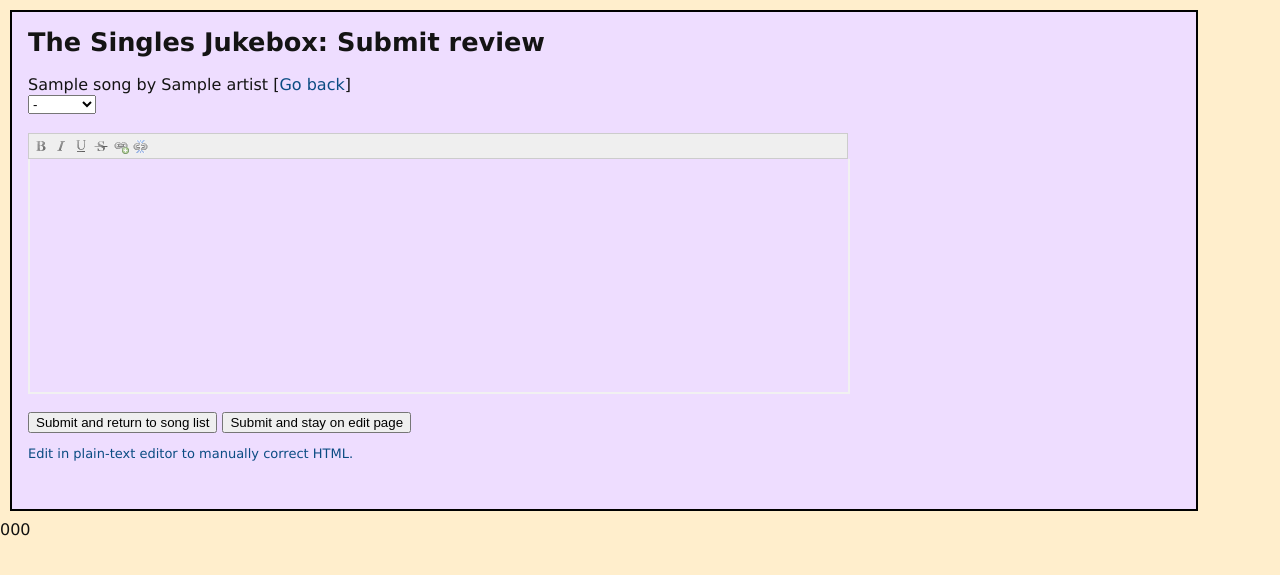
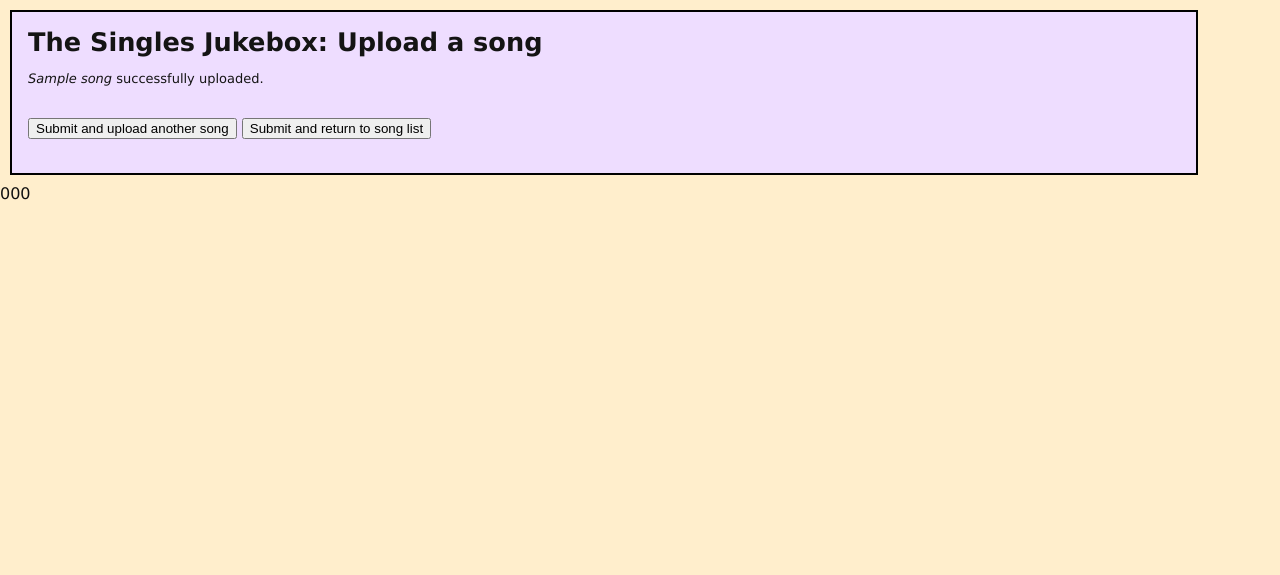
Before and after one commit to katstevens/jukebox-tnj, a Django app: template blurber/templates/upload_song.html in a window 1280 px wide. Shown: the top 575 px of the page. Run offline with Django 3.2, Linux system fonts and the light colour scheme; the template is opened without the code that fills it: most values are stand-ins (such as "Sample title", 1, 10 or a date in 2020).

Commit message:
Basic song upload view, template, form etc

```diff
--- a/blurber/templates/upload_song.html
+++ b/blurber/templates/upload_song.html
@@ -1,51 +1,25 @@
 {% extends 'base.html' %}
 {% load staticfiles %}
 
-{% block extra_scripts %}
-{% if not use_html %}
-	<script src="{% static 'js/nicEdit.js' %}" type="text/javascript"></script>
-	<script type="text/javascript">
-	bkLib.onDomLoaded(function() {
-		new nicEditor({buttonList : ['bold','italic','underline','strikethrough','link','unlink','html']}).panelInstance('id_blurb');
-	});
-	</script>
-{% endif %}
-{% endblock %}
-{% block page_title %}Submit review{% endblock %}
+{% block page_title %}Upload a song{% endblock %}
 
 {% block content %}
+
 	<div>
-		<br />
-		{{ song.title }} by {{ song.artist }} [<a href="{% url 'weekly_schedule' %}">Go back</a>]
+	{% if song %}
+		<p><em>{{ song }}</em> successfully uploaded.</p>
+	{% endif %}
 	</div>
 	<div>
 		<form action="" method="post">
     		{% csrf_token %}
-			<select name="score" id="id_score">
-				<option value="99">-</option>
-				{% for i in score_limit %}
-				<option value="{{ i }}"{% if form.score.value == i %} selected="selected"{% endif %}>{{ i }}</option>
-				{% endfor %}
-			</select>
-			<br /><br />
-
-			<textarea name="blurb" id="id_blurb" rows="15" cols="100">{{ form.blurb.value }}</textarea>
-
+			{{ form.as_p }}
 			<br />
+			<input type="submit" name="submit" value="Submit and upload another song" />
 			<input type="submit" name="submit_and_return_to_songlist" value="Submit and return to song list" />
-			<input type="submit" name="submit" value="Submit and stay on edit page" />
 			<br />
 		</form>
-		{% if use_html %}
-		<p><a href="{% url 'write_review' song.id %}">Edit with rich text editor.</a></p>
-		{% else %}
-		<p><a href="{% url 'write_review_html' song.id %}">Edit in plain-text editor to manually correct HTML.</a></p>
-		{% endif %}
 	</div>
 	<br />
-	<div>
-	{% if preview_text %}
-		<strong>{{ request.user }}</strong>: {{ form.blurb.value|safe }}<br /><strong>[{{ form.score.value }}]</strong>
-	{% endif %}
-	</div>
+
 {% endblock %}
--- a/jukebox/urls.py
+++ b/jukebox/urls.py
@@ -18,13 +18,15 @@ from django.conf.urls import url, include
 from django.conf.urls.static import static
 from django.contrib import admin
 
-from blurber.views import weekly_schedule, write_review
+from blurber.views import weekly_schedule, write_review, upload_song
 
 urlpatterns = [
     url(r'^admin/', admin.site.urls),
     url(r'^schedule/', weekly_schedule, name='weekly_schedule'),
     url(r'^song/(?P<song_id>\d+)$', write_review, name='write_review'),
     url(r'^song/(?P<song_id>\d+)/html/$', write_review, {'use_html': True}, name='write_review_html'),
+    url(r'^song/upload', upload_song, name='upload_song'),
+
     url(r'^myblurbs/', include('writers.urls'))
 ]
 
```
Also changed, not shown: blurber/forms.py (+9 -2 lines), blurber/views.py (+33 -1 lines).
